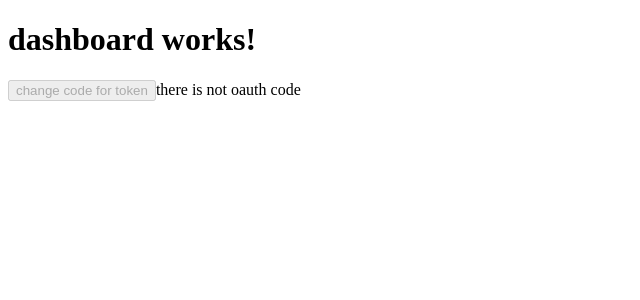
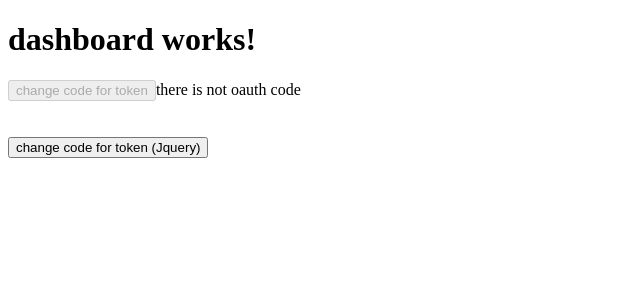
Before and after one commit to luckypier/cors, an Angular app: page /dashboard in a window 1280 px wide. Shown: the top 300 px of the page, without its empty margins (0-640 px from the left). Built offline with nearby package versions, Linux system fonts and the light colour scheme.

Commit message:
jquery ajax http request added as alternative

```diff
--- a/src/app/dashboard/dashboard.component.html
+++ b/src/app/dashboard/dashboard.component.html
@@ -4,3 +4,9 @@
 
 <button [disabled]="!oauthCode" (click)="testingOauth(oauthCode)">change code for token</button>
 <span *ngIf="!oauthCode">there is not oauth code</span>
+
+<br>
+<br>
+<br>
+
+<button (click)="testingOauthJq(oauthCode)">change code for token (Jquery)</button>
--- a/src/app/dashboard/dashboard.component.ts
+++ b/src/app/dashboard/dashboard.component.ts
@@ -3,6 +3,8 @@ import { Component, OnInit } from '@angular/core';
 import { ActivatedRoute, ParamMap } from '@angular/router';
 
 import { OauthService } from '../services/oauth.service';
+
+declare var $: any;
 
 @Component({
   selector: 'app-dashboard',
@@ -41,5 +43,63 @@ export class DashboardComponent implements OnInit {
     );
   }
 
+  testingOauthJq(code) {
+    const d = {
+      'oauth_url': '10.36.70.64:8087',
+      'grant_type': 'authorization_code',
+      'client_id': 'prime-front-end-key',
+      'client_secret': '49b67f2c-c662-11e7-a3b6-0242ac120003',
+      'redirect_uri': 'http://10.36.71.183:4200/dashboard',
+      'response_type': 'code',
+      'code': code
+    };
+
+    // const config = {
+    //   params: {
+    //     grant_type: 'password',
+    //     username: d.client_id,
+    //     password: d.client_secret
+
+    //   },
+    //   headers: {
+    //     Authorization: 'Basic ' + Base64.encode('secret-client' + ':' + 'secret')
+    //   }
+    // };
+
+    // $.post(`http://10.36.70.64:8087/oauth/token?grant_type=authorization_code&client_id=prime-front-end-key&client_secret=49b67f2c-c662-11e7-a3b6-0242ac120003&redirect_uri=http://10.36.71.183:4200/dashboard&code=${code}`,
+    // {},
+    // function(data, status){
+    //     console.log(data);
+    // });
+
+    $.post(`http://10.36.70.64:8087/oauth/token`,
+    {
+      'grant_type': 'authorization_code',
+      'client_id': 'prime-front-end-key',
+      'client_secret': '49b67f2c-c662-11e7-a3b6-0242ac120003',
+      'redirect_uri': 'http://10.36.71.183:4200/dashboard',
+      'code': code,
+    },
+    function(data, status){
+        console.log(data);
+    });
+
+    // const settings = {
+    //   'async': true,
+    //   'crossDomain': true,
+    //   'url': 'http://10.36.70.64:8087/oauth/token',
+    //   'method': 'POST',
+    //   'headers': {
+    //     'content-type': 'application/json'
+    //   },
+    //   'processData': false,
+    //   'data': "{\"grant_type\":\"authorization_code\",\"client_id\": \"prime-front-end-key\",\"client_secret\": \"49b67f2c-c662-11e7-a3b6-0242ac120003\",\"code\": \"ubWVTX\",\"redirect_uri\": \"http://10.36.71.183:4200/dashboard\"}"
+    // };
+
+    // $.ajax(settings).done(function (response) {
+    //   console.log(response);
+    // });
+  }
+
 
 }
--- a/src/app/services/oauth.service.ts
+++ b/src/app/services/oauth.service.ts
@@ -4,12 +4,27 @@ import 'rxjs/add/operator/map';
 
 @Injectable()
 export class OauthService {
+  private headers = new Headers({
+    'Authorization': 'Basic cHJpbWUtZnJvbnQtZW5kLWtleTo0OWI2N2YyYy1jNjYyLTExZTctYTNiNi0wMjQyYWMxMjAwMDM='
+  });
 
   constructor(private http: Http) { }
 
   changeCodeForToken(code) {
-    const url = `http://10.36.70.64:8087/oauth/token?grant_type=authorization_code&client_id=prime-front-end-key&redirect_uri=http://10.36.71.183:4200/dashboard&code=${code}`;
+    const d = {
+      'oauth_url': '10.36.70.64:8087',
+      'grant_type': 'authorization_code',
+      'client_id': 'prime-front-end-key',
+      'client_secret': '49b67f2c-c662-11e7-a3b6-0242ac120003',
+      'redirect_uri': 'http://10.36.71.183:4200/dashboard',
+      'response_type': 'code',
+      'code': code
+    };
 
+    const url = `http://${d.oauth_url}/oauth/token?grant_type=${d.grant_type}&client_id=${d.client_id}&client_secret=${d.client_secret}&redirect_uri=${d.redirect_uri}&code=${d.code}`;
+    // const url = `prime-front-end-key:49b67f2c-c662-11e7-a3b6-0242ac120003@10.36.70.64:8087/oauth/token?grant_type=authorization_code&client_id=prime-front-end-key&redirect_uri=http://10.36.71.183:4200/dashboard&code=fDlIK2
+
+    // return this.http.post(url, {}, {headers: this.headers})
     return this.http.post(url, {})
     .map((response: Response) => {
         const body = response.json();
--- a/src/index.html
+++ b/src/index.html
@@ -7,6 +7,8 @@
 
   <meta name="viewport" content="width=device-width, initial-scale=1">
   <link rel="icon" type="image/x-icon" href="favicon.ico">
+
+  <script src="https://ajax.googleapis.com/ajax/libs/jquery/3.2.1/jquery.min.js"></script>
 </head>
 <body>
   <app-root></app-root>
```
